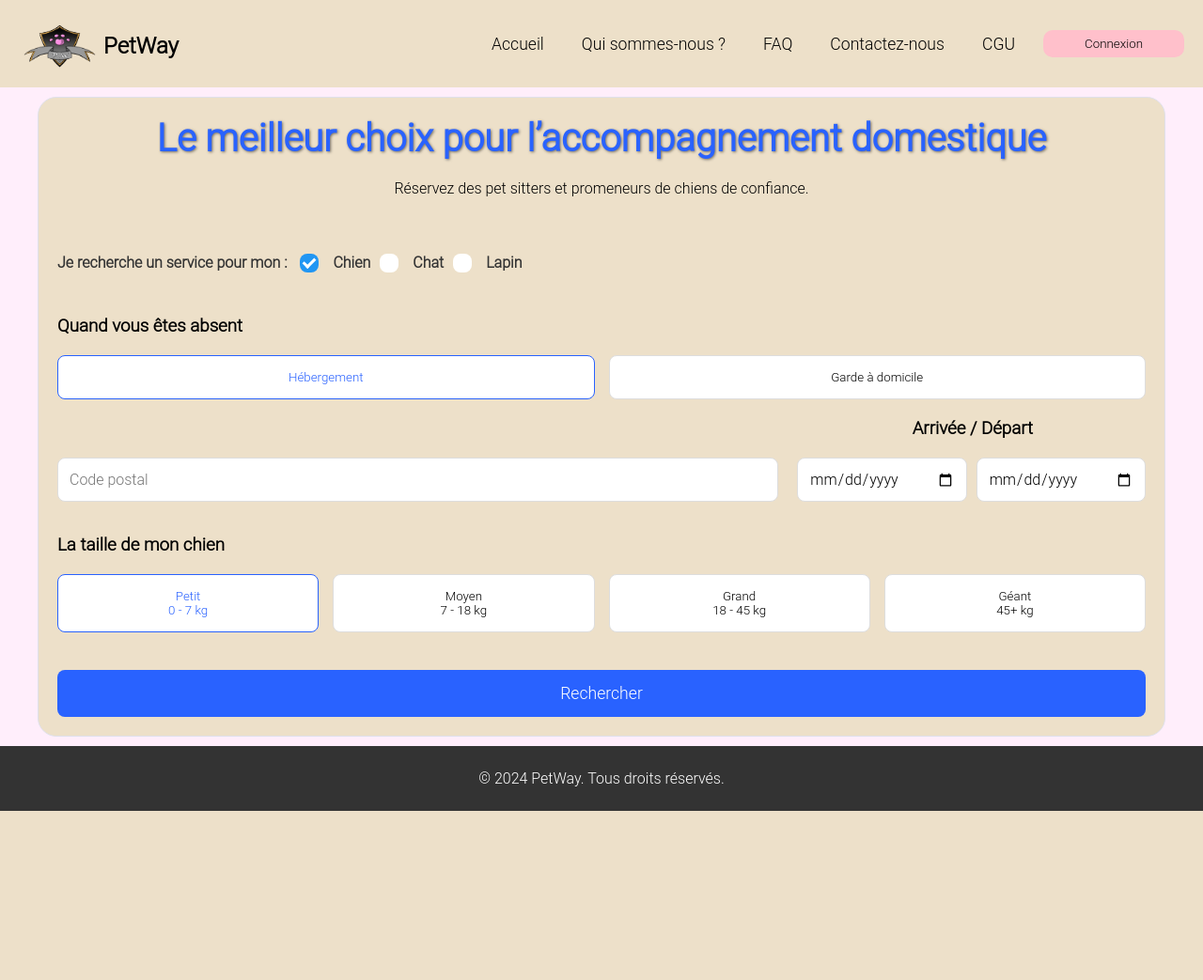
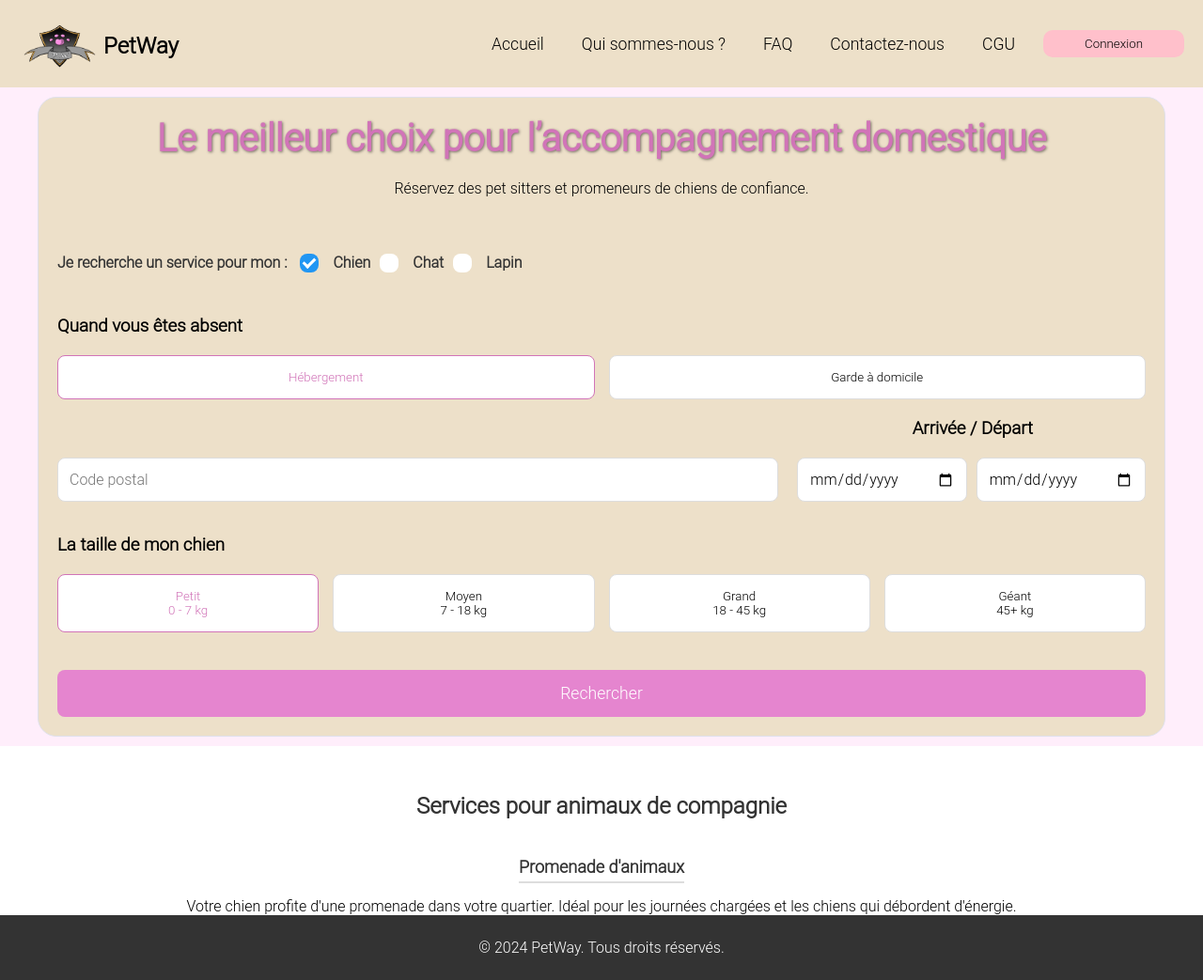
Before and after one commit to HBS470/PetWay, a PHP site: page / in a window 1280 px wide. Shown: the whole page at 94% size. Before the commit the page ends 863 px from the top, so only its background shows below. Run offline with PHP 8.4, Linux system fonts and the light colour scheme.

Commit message:
Page d'accueil en rose

```diff
--- a/accueil.php
+++ b/accueil.php
@@ -64,6 +64,9 @@
 </div>
 
 
+
+
+
 <!--<div class="bloc_table_white">-->
 <!--    Bienvenue sur Petway !-->
 <!--</div>-->
@@ -97,3 +100,17 @@
     });
 
 </script>
+
+<!DOCTYPE html>
+        <html lang="fr">
+        <head>
+            <meta charset="UTF-8">
+            <link rel="stylesheet" type="text/css" href="../../css+js/style.css">
+        </head>
+        <body>
+            <div class = "accueil_explication">
+            <h1>Services pour animaux de compagnie</h1>
+            <h2>Promenade d'animaux</h2>
+            <p>Votre chien profite d'une promenade dans votre quartier. Idéal pour les journées chargées et les chiens qui débordent d'énergie.</p>
+            </div>
+        </body>
--- a/css+js/style.css
+++ b/css+js/style.css
@@ -924,7 +924,7 @@ input[type="checkbox"] {
 }
 
 :root {
-    --primary-color: #2962ff;
+    --primary-color: #d174b8;
     --gray-light: #f5f5f5;
     --text-color: #333;
 }
@@ -1014,7 +1014,7 @@ input[type="checkbox"] {
 .search-btn {
     width: 100%;
     padding: 15px;
-    background-color: var(--primary-color);
+    background-color: #e585cf;
     color: white;
     border: none;
     border-radius: 8px;
@@ -1024,7 +1024,7 @@ input[type="checkbox"] {
 }
 
 .search-btn:hover {
-    background-color: #1e4bd8;
+    background-color: #d174b8;
 }
 
 .label-container {
@@ -1150,3 +1150,13 @@ input[type="checkbox"] {
     height: 400px;
     margin-top: 20px;
 }
+
+
+.accueil_explication{
+    display: flex;
+    justify-content: center;
+    align-items: center;
+    flex-direction: column;
+    background-color: white;
+    padding-top: 50px;
+}
```
